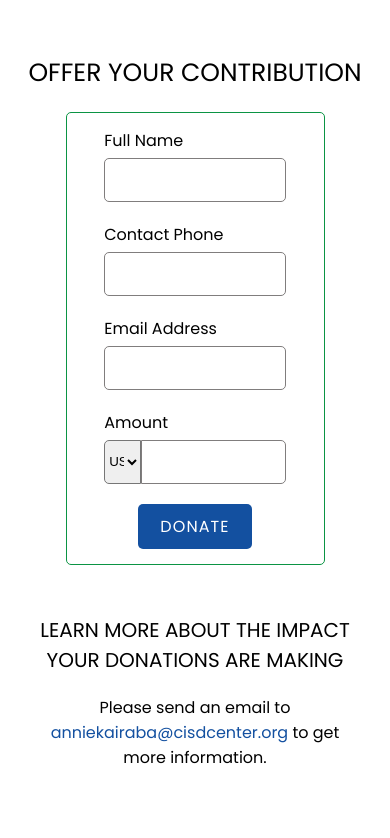
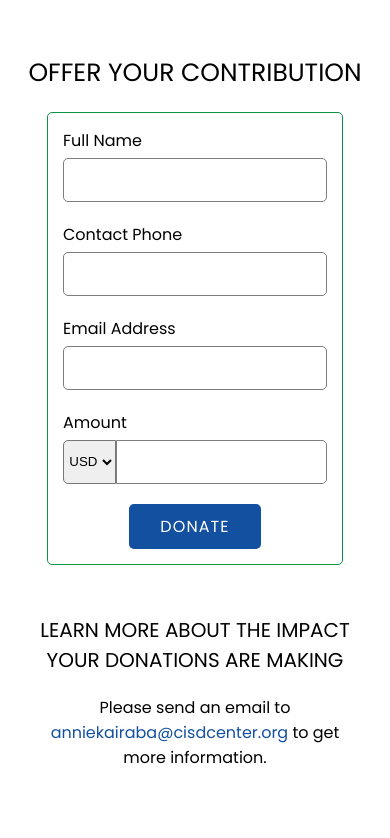
Before and after one commit to nishimweprince/cisdcenter-static, a plain HTML site: page donate.html in a window 390 px wide. Shown: the part 840-1678 px from the top of the page. Drawn offline with Linux system fonts and the light colour scheme; a web font is replaced by a local one.

Commit message:
Tweaks on donate page

```diff
--- a/donate.css
+++ b/donate.css
@@ -798,9 +798,25 @@ ul li a {
     }
 }
 
+/* 500 PX */
+
+@media screen and (max-width: 500px) {
+
+    .input-container {
+        width: 100%;
+    }
+}
+
 /* MOBILE */
 
 @media screen and (max-width: 420px) {
+
+    /* DONATE SECTION  */
+
+    .donate-form-container {
+        width: 80%;
+    }
+
     /* <----- FOOTER -----> */
 
     .footer {
```
